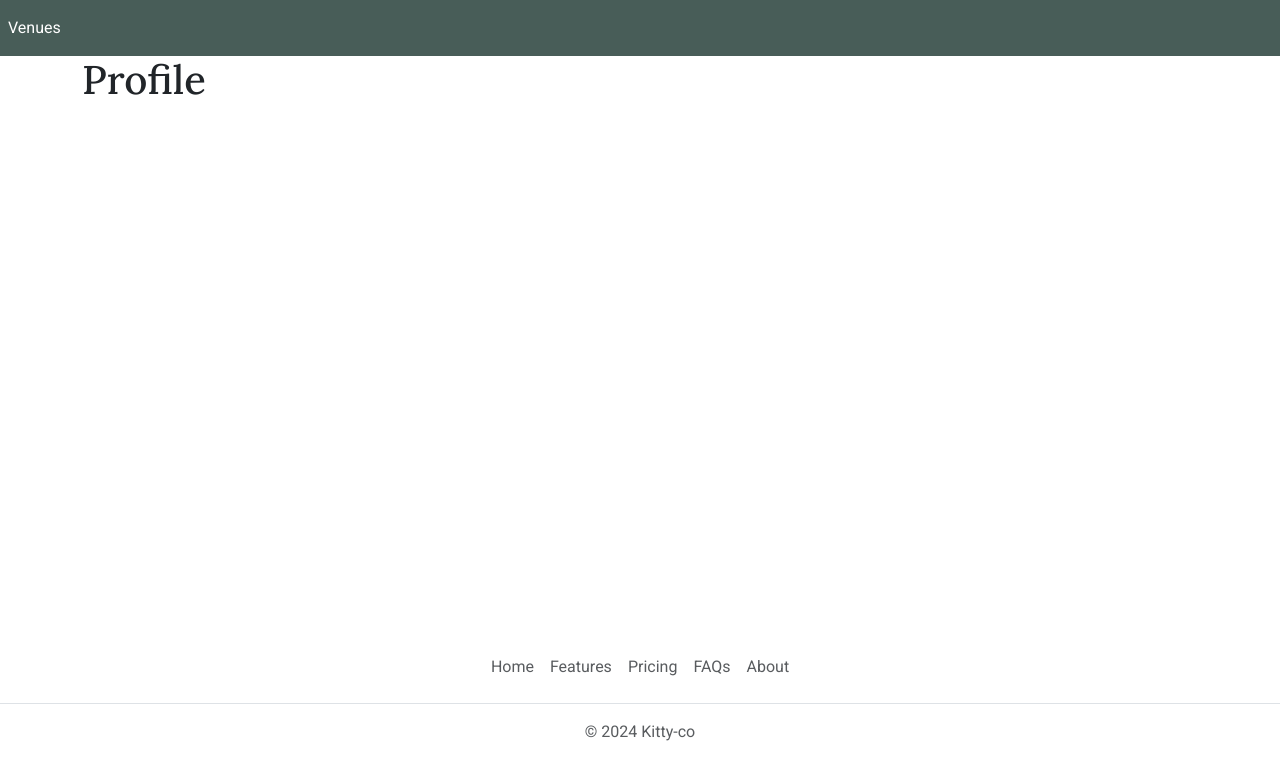
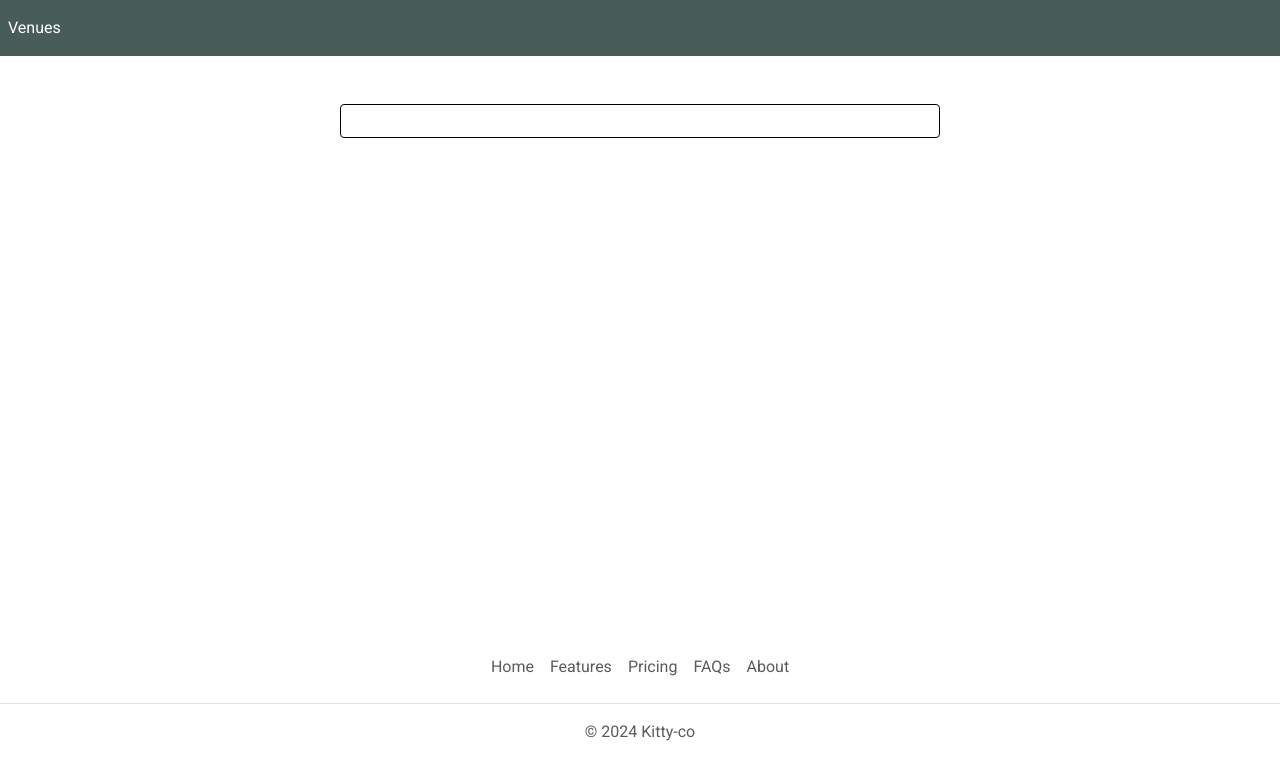
Before and after one commit to KityLinn/Linn-Kristine-Exam-2, a React (Vite) app: page /profile/1 in a window 1280 px wide. Shown: the top 780 px of the page. Built offline with nearby package versions, Linux system fonts and the light colour scheme; no server answers.

Commit message:
working on profile page

```diff
--- a/src/pages/Profile.jsx
+++ b/src/pages/Profile.jsx
@@ -7,19 +7,38 @@ export function Profile() {
     const { name } = useParams();
     document.title = `Holidaze | ${name} profile`;
     const [profile, setProfile] = useState([]);
+    auctionUrls.singleProfile(name)
+    async function getData() {
+      const token = localStorage.getItem("token");
+      const response = await fetch(auctionUrls.singleProfile(name),
+      {
+        method: "GET",
+        headers: {
+          "Content-Type": "application/json",
+          Authorization: `Bearer ${token}`,
+        },
+      });
+      const json = await response.json();
+      setProfile(json);
+    }
+    console.log(profile)
+
     useEffect(() => {
-      async function getData() {
-        const response = await fetch(auctionUrls.singleProfile(name));
-        const json = await response.json();
-        setProfile(json.data);
-      }
       getData();
     }, []);
-    console.log(profile)
+
 
     return (
-        <>
-        <h1>Profile</h1>
-        </>
-      );
+      <>
+        <section className="d-flex align-items-center justify-content-center row mt-5">
+          <div
+            style={{ maxWidth: "600px" }}
+            className="border border-1 border-black p-3 rounded-1"
+          >
+
+          </div>
+
+        </section>
+      </>
+    );
  }
--- a/src/pages/Venues.jsx
+++ b/src/pages/Venues.jsx
@@ -56,7 +56,6 @@ export function Venues() {
     <>
       <section className="d-flex flex-column justify-content-center align-items-center">
         <Form.Group
-          className=""
           controlId="searchForm"
         >
           <Form.Control
```
